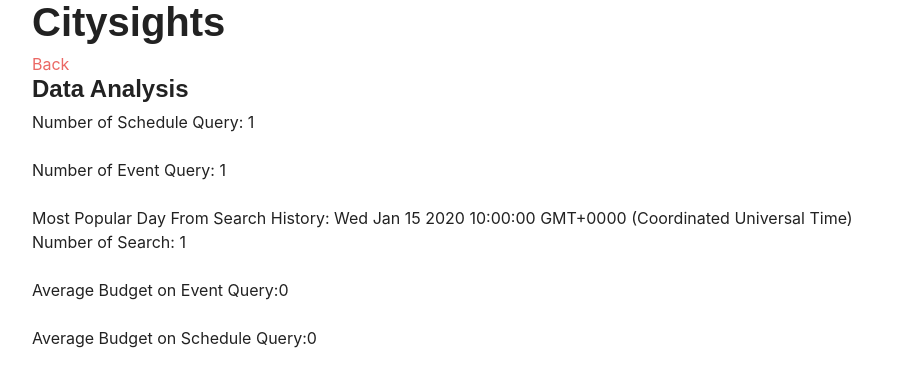
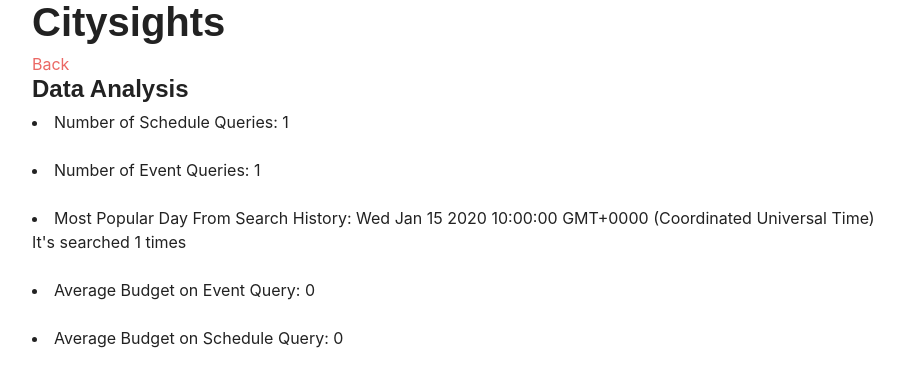
Before and after one commit to yanmiao2/cs411_project, a Node server app: page /admin/analysis/ in a window 1280 px wide. Shown: the top 387 px of the page, without its empty margins (53-957 px from the left). Run offline with Node 20, Linux system fonts and the light colour scheme; tables that the repository leaves empty or names only in its code hold one stand-in row (values such as "Sample post"); some libraries are stand-ins or nearby versions; some web fonts are replaced.

Commit message:
update data analysis function

```diff
--- a/routes/admin.js
+++ b/routes/admin.js
@@ -17,7 +17,7 @@
             // console.log(result[0].NUM);
             let sql2 = "SELECT COUNT(s.queryID) as NUM FROM singleEventPref s JOIN userpref u on s.queryID = u.queryID"
             con.query(sql2,function (err, result2){
-                let sql3 = "SELECT s.Date as Date, count(*) as NUM FROM singleEventPref s JOIN userpref u on s.queryID = u.queryID GROUP BY s.Date ORDER BY NUM DESC LIMIT 1";
+                let sql3 = "SELECT s.Date as Date, count(*) as NUM FROM singleEventPref s JOIN userpref u on s.queryID = u.queryID WHERE s.Date <> '' GROUP BY s.Date ORDER BY NUM DESC LIMIT 1";
                 con.query(sql3,function (err, result3){
                     // if(err) throw err; console.log(result3);
                     let sql4 = "SELECT Avg(u.budget) as Budget FROM singleEventPref s JOIN userpref u on s.queryID = u.queryID";
--- a/views/analysis.ejs
+++ b/views/analysis.ejs
@@ -3,13 +3,13 @@
 <h4>Data Analysis</h4>
 
 
-Number of Schedule Query: <%= numSchedule[0].NUM %><br><br>
+<li>Number of Schedule Queries: <%= numSchedule[0].NUM %><br><br></li>
 
-Number of Event Query: <%= numEvent[0].NUM %><br><br>
+<li>Number of Event Queries: <%= numEvent[0].NUM %><br><br></li>
 
-Most Popular Day From Search History: <%= popDay[0].Date %><br>
-Number of Search: <%= popDay[0].NUM %><br><br>
+<li>Most Popular Day From Search History: <%= popDay[0].Date %><br></li>
+    It's searched <%= popDay[0].NUM %> times<br><br>
 
-Average Budget on Event Query:<%= eventBudget[0].Budget%> <br><br>
+<li>Average Budget on Event Query: <%= eventBudget[0].Budget%> <br><br></li>
 
-Average Budget on Schedule Query:<%= schedBudget[0].Budget%><br><br>
+<li>Average Budget on Schedule Query: <%= schedBudget[0].Budget%><br><br></li>
```
